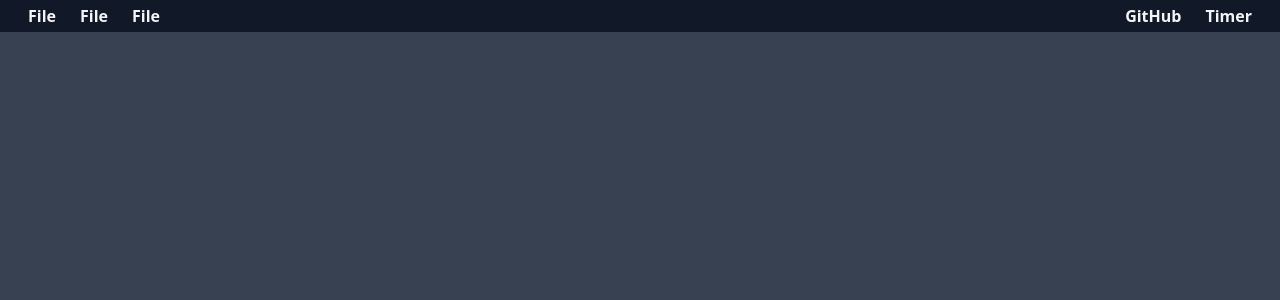
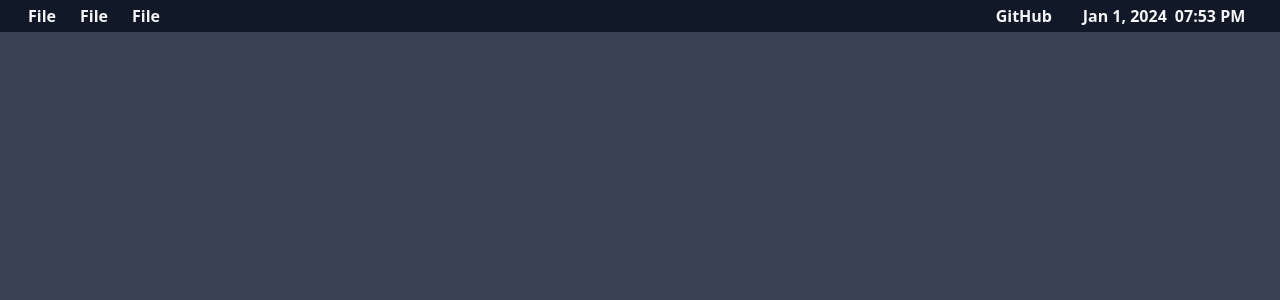
Before and after one commit to richardnguyen99/portfolios, a React (Vite) app: page / in a window 1280 px wide. Shown: the top 300 px of the page. Built offline with nearby package versions, Linux system fonts and the light colour scheme.

Commit message:
feat: add datetime and clock

```diff
--- /dev/null
+++ b/src/components/MenuBar/Clock.tsx
@@ -0,0 +1,43 @@
+import * as React from "react";
+
+const MemoDate = React.memo<{ date: string }>(({ date }) => {
+  return <span>{date}</span>;
+});
+
+const Clock: React.FC = () => {
+  const [date, setDate] = React.useState(new Date());
+
+  const tick = () => {
+    setDate(new Date());
+  };
+
+  React.useEffect(() => {
+    const timerID = setInterval(() => tick(), 1000);
+    return () => {
+      clearInterval(timerID);
+    };
+  }, []);
+
+  return (
+    <div className="w-44">
+      <div className="flex items-center justify-center gap-2">
+        <MemoDate
+          date={date.toLocaleDateString([], {
+            year: "numeric",
+            month: "short",
+            day: "numeric",
+          })}
+        />
+        <span>
+          {date.toLocaleTimeString([], {
+            hour: "2-digit",
+            minute: "2-digit",
+            hour12: true,
+          })}
+        </span>
+      </div>
+    </div>
+  );
+};
+
+export default Clock;
--- a/src/components/MenuBar/index.tsx
+++ b/src/components/MenuBar/index.tsx
@@ -1,6 +1,7 @@
 import * as React from "react";
 import clsx from "classnames";
 import ItemHolder from "./ItemHolder";
+import Clock from "./Clock";
 
 const MenuBar: React.FC = () => {
   return (
@@ -14,7 +15,7 @@ const MenuBar: React.FC = () => {
         "h-8 px-4",
       )}
     >
-      <div>
+      <div className="flex items-center">
         <ItemHolder onClick={() => {}}>
           <span>File</span>
         </ItemHolder>
@@ -25,12 +26,12 @@ const MenuBar: React.FC = () => {
           <span>File</span>
         </ItemHolder>
       </div>
-      <div>
+      <div className="flex items-center">
         <ItemHolder onClick={() => {}}>
           <span>GitHub</span>
         </ItemHolder>
         <ItemHolder onClick={() => {}}>
-          <span>Timer</span>
+          <Clock />
         </ItemHolder>
       </div>
     </div>
```
